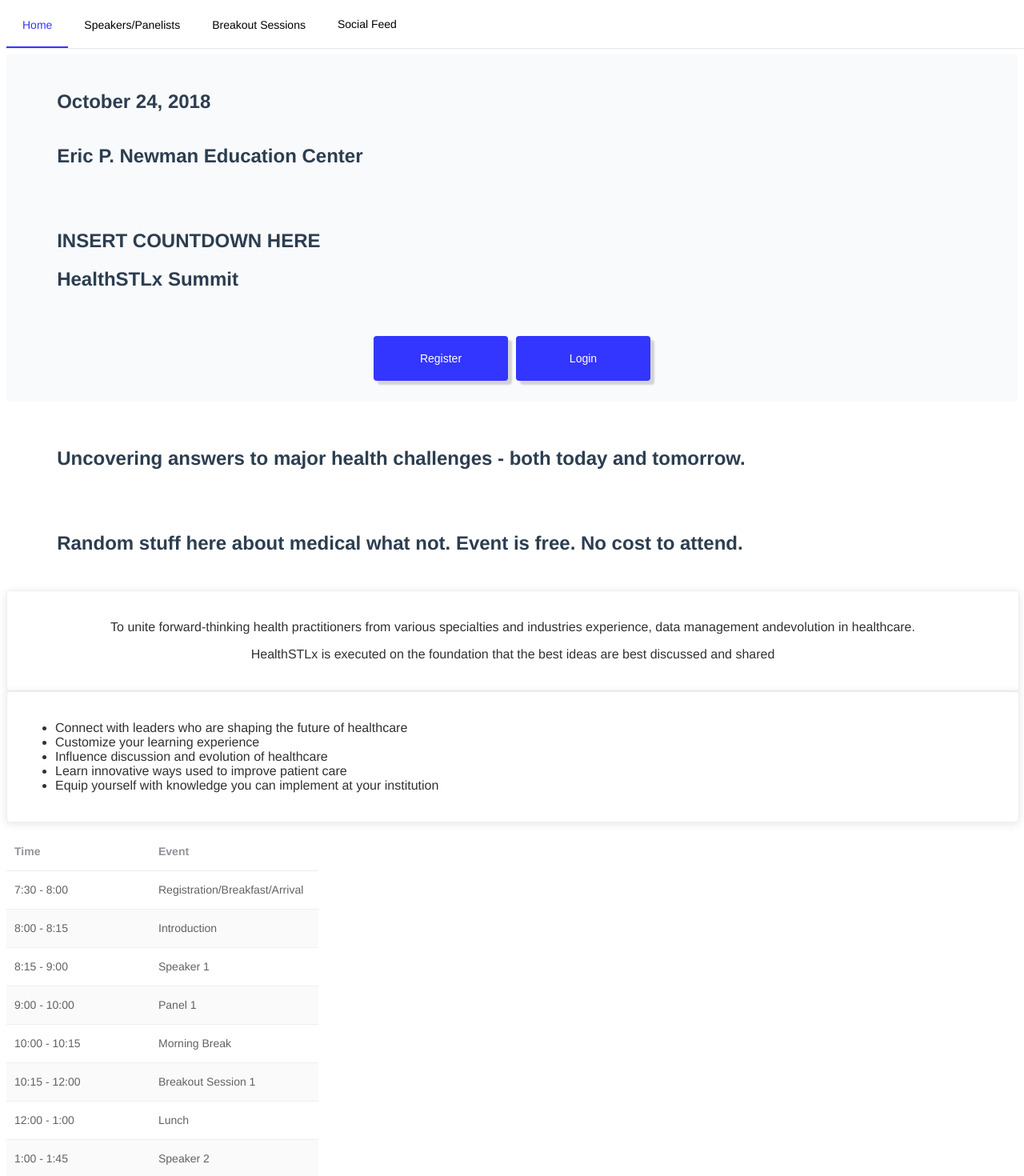
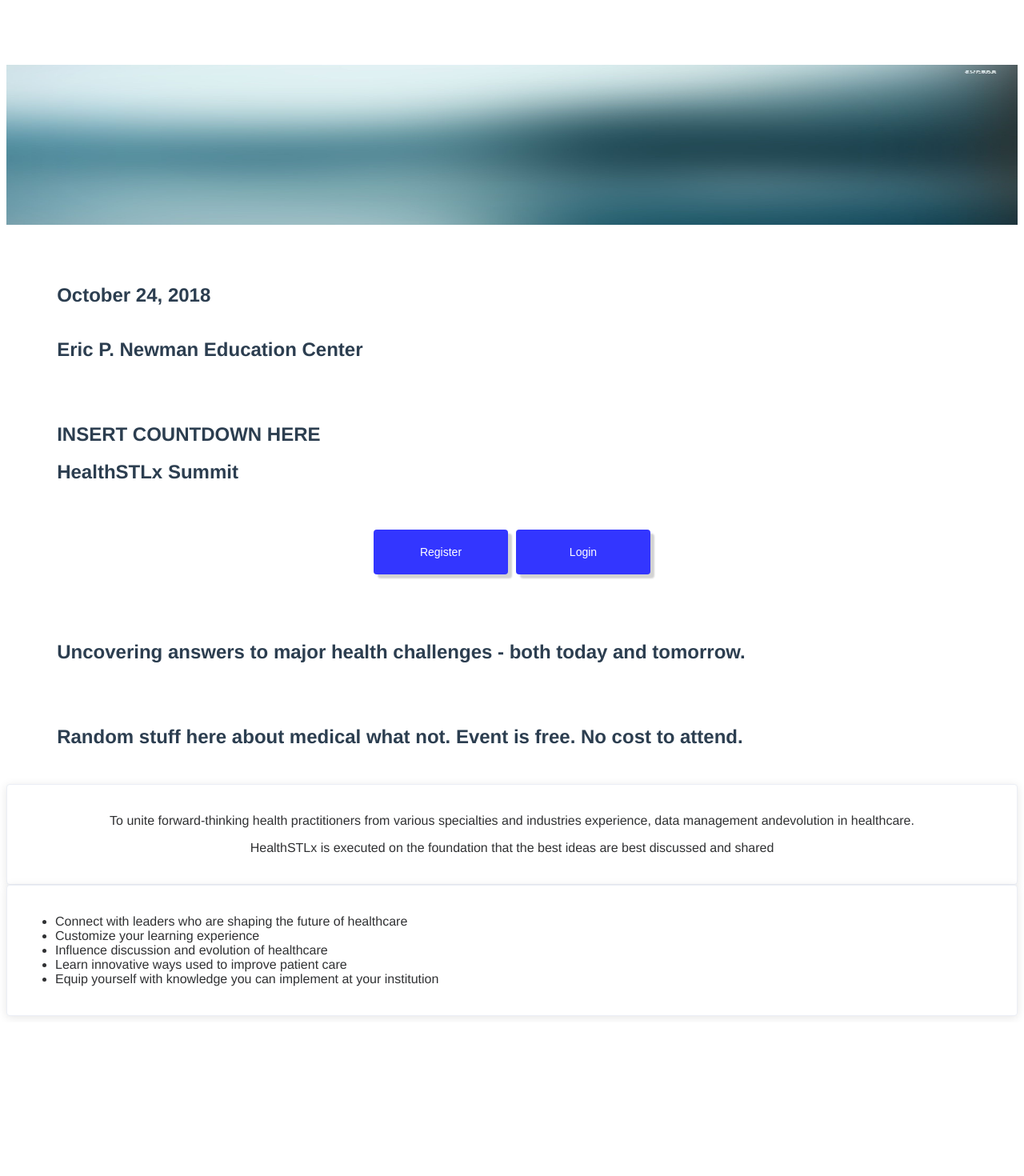
Before and after one commit to SlalomSTLHealthcare/healthcare-web, a Vue app: page / in a window 1280 px wide. Shown: the top 1470 px of the page at 80% size. After the commit the page ends 1278 px from the top, so only its background shows below. Built offline with nearby package versions, Linux system fonts and the light colour scheme.

Commit message:
Showing Alvin how to do a pull request

```diff
--- /dev/null
+++ b/src/components/HomeOverlay.vue
@@ -0,0 +1,40 @@
+<template>
+  <el-row class="container">
+  <div class="image">
+    <img src="./light-blue-blur.jpg">
+  </div>
+  <div class="overlay">
+   <p>Hello WorldM</p>
+ </div>
+</el-row>
+</template>
+
+<script>
+export default {
+  name: "HomeOverlay",
+};
+</script>
+
+<!-- Add "scoped" attribute to limit CSS to this component only -->
+<style scoped lang="less">
+
+img{
+  width: 100%;
+  height: 200px;
+  overflow: hidden;
+  margin-left: 0;
+}
+
+.overlay {
+  position: absolute;
+  top:30px;
+  height: 100%;
+  width: 100%;
+  opacity: 0;
+  transition: .5s ease;
+  background-color: transparent;
+}
+.container:hover .overlay {
+  opacity: 1;
+}
+</style>
--- a/src/router.js
+++ b/src/router.js
@@ -5,6 +5,7 @@ import About from "./views/About.vue";
 import People from "./views/People.vue";
 import Registration from "./views/Registration.vue";
 import ScheduleView from "./views/ScheduleView.vue";
+import SessionView from "./views/SessionView";
 
 Vue.use(Router);
 
@@ -31,6 +32,11 @@ export default new Router({
       component: About
     },
     {
+      path: "/session",
+      name: "session",
+      component: SessionView
+    },
+    {
       path: "/schedule",
       name: "scheduleView",
       component: ScheduleView
--- a/src/views/Home.vue
+++ b/src/views/Home.vue
@@ -1,6 +1,6 @@
 <template>
   <div class="home">
-      <NavBar activeIndex="1"></NavBar>
+          <HomeOverlay/>
           <el-container :direction="'vertical'">
             <el-row class="main">
             <el-row>
@@ -42,96 +42,20 @@
               </el-card>
               </el-col>
             </el-col>
-            <el-row class="table">
-              <el-table
-                :data="tableData"
-                stripe
-                >
-                <el-table-column
-                  label="Time"
-                  prop="date"
-                  width="180">
-                </el-table-column>
-                <el-table-column
-                  label="Event"
-                  prop="name"
-                  width="210">
-                </el-table-column>
-              </el-table>
-              </el-row>
           </el-container>
+
       </div>
 </template>
 
 <script>
-import NavBar from "@/components/NavBar.vue";
+
+import HomeOverlay from "@/components/HomeOverlay.vue";
+
 
 export default {
   name: "home",
-  data() {
-    return {
-      tableData: [
-        {
-          date: "7:30 - 8:00",
-          name: "Registration/Breakfast/Arrival"
-        },
-        {
-          date: "8:00 - 8:15",
-          name: "Introduction"
-        },
-        {
-          date: "8:15 - 9:00",
-          name: "Speaker 1"
-        },
-        {
-          date: "9:00 - 10:00",
-          name: "Panel 1"
-        },
-        {
-          date: "10:00 - 10:15",
-          name: "Morning Break"
-        },
-        {
-          date: "10:15 - 12:00",
-          name: "Breakout Session 1"
-        },
-        {
-          date: "12:00 - 1:00",
-          name: "Lunch"
-        },
-        {
-          date: "1:00 - 1:45",
-          name: "Speaker 2"
-        },
-        {
-          date: "1:45 - 2:45",
-          name: "Panel 2"
-        },
-        {
-          date: "2:45 - 3:00",
-          name: "Afternoon Break"
-        },
-        {
-          date: "3:00 - 4:45",
-          name: "Breakout Session 2"
-        },
-        {
-          date: "4:45 - 5:00",
-          name: "Closing Remarks"
-        },
-        {
-          date: "5:00 - 6:00",
-          name: "Happy Hour"
-        },
-        {
-          date: "6:00 - 8:00",
-          name: "Family Event"
-        }
-      ]
-    };
-  },
   components: {
-    NavBar
+    HomeOverlay
   }
 };
 </script>
@@ -155,16 +79,8 @@ export default {
   border: black;
   width: 100%;
 }
-.grid-content {
-  border-radius: 2%;
-  min-height: 30%;
-}
-.el-card {
-  width: 100%;
-  height: 100%;
-}
-.main {
-  background-color: #f9fafc;
+body{
+  padding-left: 0px;
 }
 .row-bg {
   padding: 10% 0;
--- /dev/null
+++ b/src/views/SessionView.vue
@@ -0,0 +1,30 @@
+<template>
+  <div>
+    <h1>General Event Overview</h1>
+      <Sessions sessionType="Breakout"/>
+      <Sessions sessionType="Panel"/>
+  </div>
+</template>
+
+
+<script>
+// @ is an alias to /src
+import Sessions from "@/components/Sessions.vue";
+
+export default {
+  name: "sessionView",
+  components: {
+    Sessions
+  }
+};
+</script>
+
+
+<style scoped lang="less">
+h1 {
+  text-align: left;
+  padding-left: 1%;
+  font-weight: bold;
+}
+
+</style>
```
